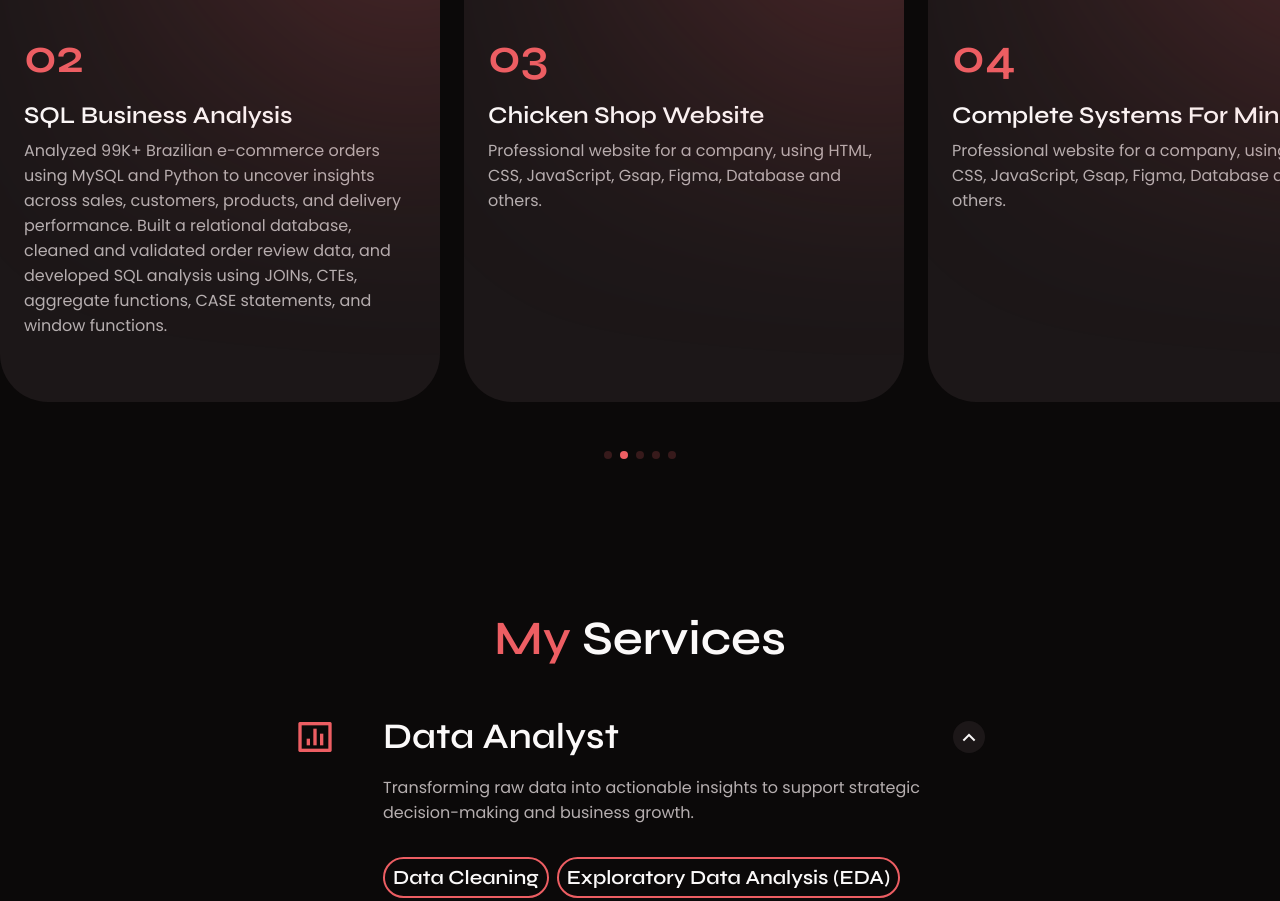
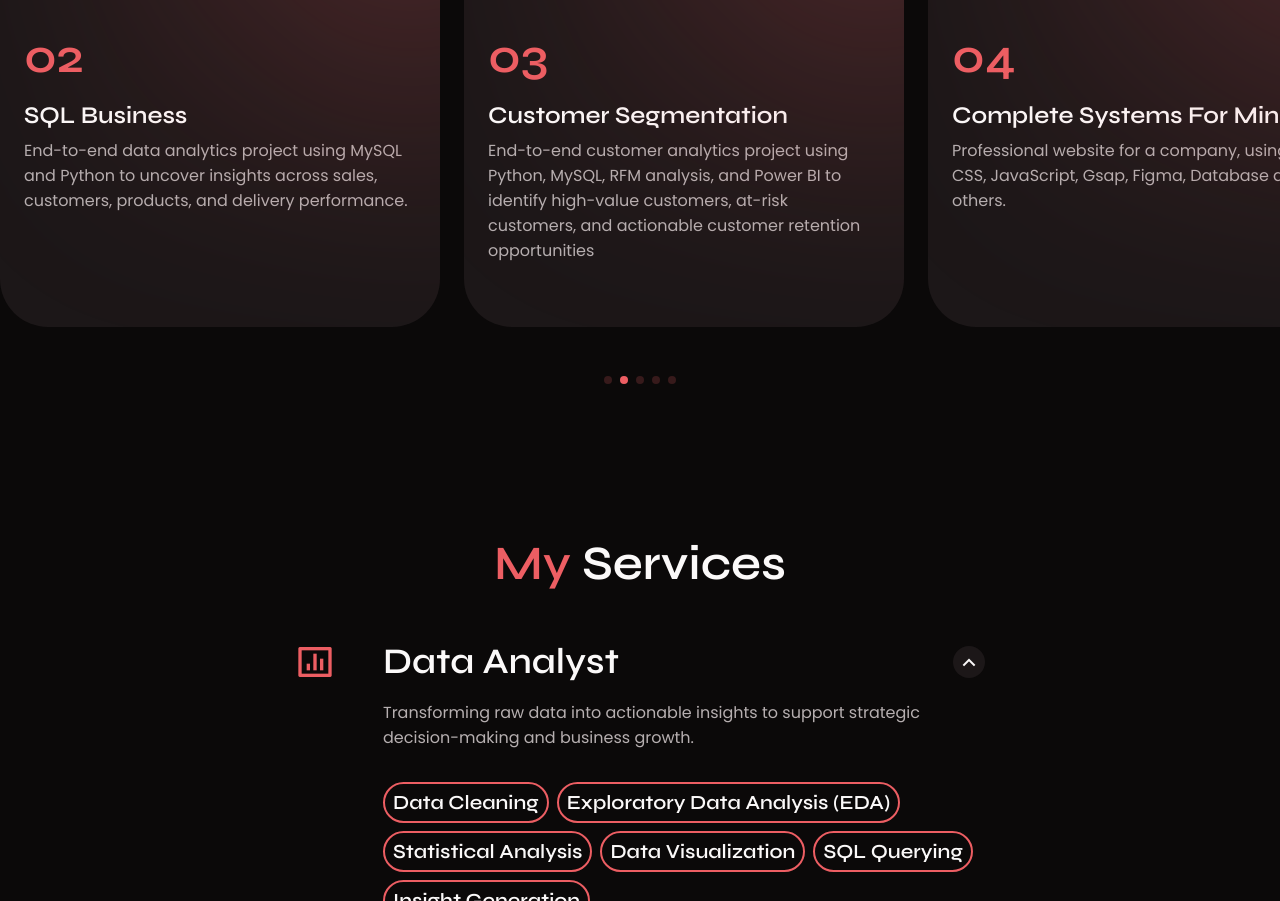
Before and after one commit to rukhulkirom/portfolio, a plain HTML site: page index.html in a window 1280 px wide. Shown: the part 1914-2815 px from the top of the page. Drawn offline with nearby package versions, Linux system fonts and the light colour scheme.

Commit message:
Add new project

```diff
--- a/index.html
+++ b/index.html
@@ -177,7 +177,7 @@
 
                 <div class="project__data">
                   <span class="project__number">01</span>
-                  <h3 class="project__name">Sales Performance Analysis</h3>
+                  <h3 class="project__name">Sales Performance</h3>
                   <p class="project__description">
                     End-to-end data analytics project using Python and Power BI
                     to analyze retail sales performance, customer behavior,
@@ -207,14 +207,11 @@
 
                 <div class="project__data">
                   <span class="project__number">02</span>
-                  <h3 class="project__name">SQL Business Analysis</h3>
+                  <h3 class="project__name">SQL Business</h3>
                   <p class="project__description">
-                    Analyzed 99K+ Brazilian e-commerce orders using MySQL and
-                    Python to uncover insights across sales, customers,
-                    products, and delivery performance. Built a relational
-                    database, cleaned and validated order review data, and
-                    developed SQL analysis using JOINs, CTEs, aggregate
-                    functions, CASE statements, and window functions.
+                    End-to-end data analytics project using MySQL and Python to
+                    uncover insights across sales, customers, products, and
+                    delivery performance.
                   </p>
                 </div>
 
@@ -222,7 +219,11 @@
               </article>
 
               <article class="project__card swiper-slide">
-                <a href="#" target="_blank" class="project__link">
+                <a
+                  href="https://github.com/rukhulkirom/customer-segmentation-analysis"
+                  target="_blank"
+                  class="project__link"
+                >
                   <img
                     src="assets/img/project-img-3.png"
                     alt="Portfolio project preview"
@@ -236,10 +237,12 @@
 
                 <div class="project__data">
                   <span class="project__number">03</span>
-                  <h3 class="project__name">Chicken Shop Website</h3>
+                  <h3 class="project__name">Customer Segmentation</h3>
                   <p class="project__description">
-                    Professional website for a company, using HTML, CSS,
-                    JavaScript, Gsap, Figma, Database and others.
+                    End-to-end customer analytics project using Python, MySQL,
+                    RFM analysis, and Power BI to identify high-value customers,
+                    at-risk customers, and actionable customer retention
+                    opportunities
                   </p>
                 </div>
 
```
Also changed, not shown: assets/img/project-img-3.png.
